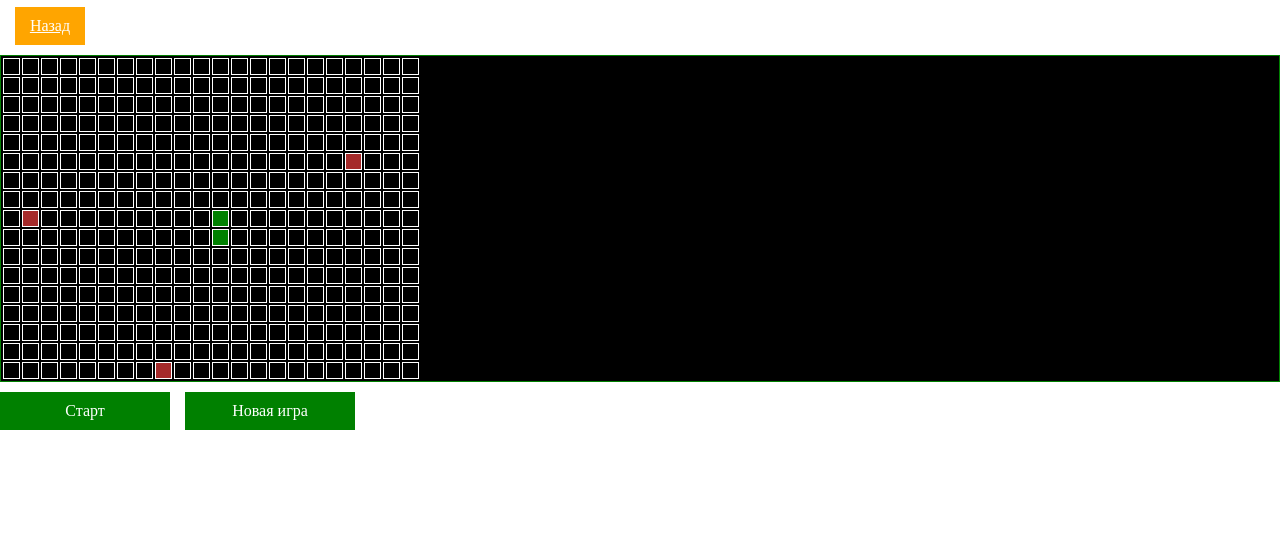
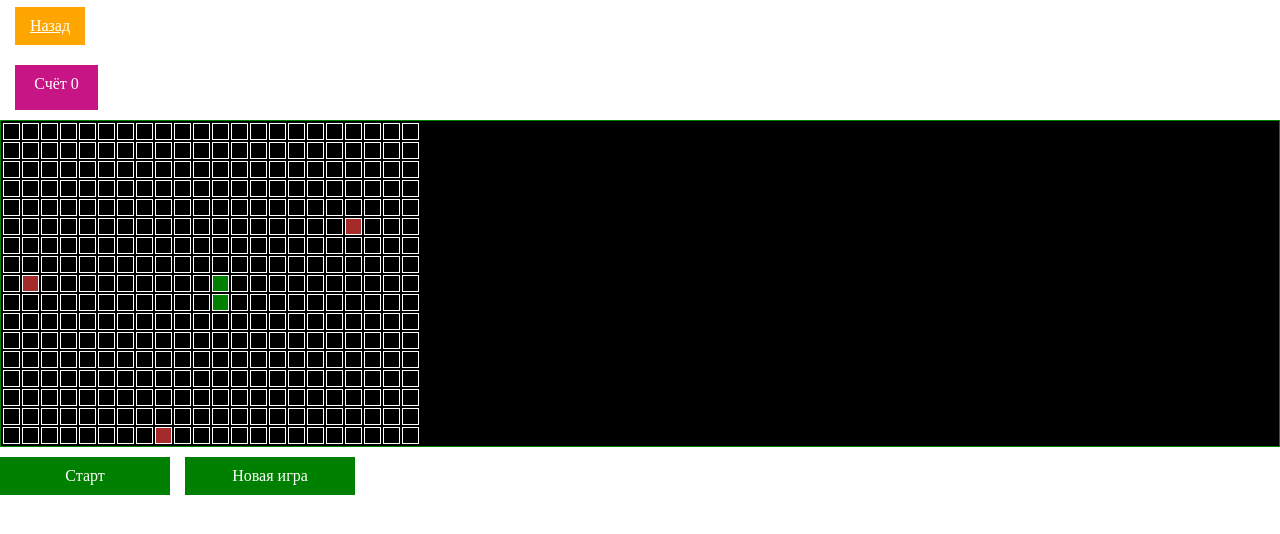
Before and after one commit to aleksandrdi/learnjs, a plain HTML site: page Desktop/Lessons_Dobychin/zmeika.html in a window 1280 px wide. Both pictures are taken after a click on the element "Старт". Shown: the part 40-574 px from the top of the page. Drawn offline with Linux system fonts and the light colour scheme.

Commit message:
add score

```diff
--- a/Desktop/Lessons_Dobychin/css/zmeika.css
+++ b/Desktop/Lessons_Dobychin/css/zmeika.css
@@ -21,6 +21,7 @@
 #snake_field {
     background: black;
     border: 1px solid green;
+    clear: left;
 }
 
 #snake_start,
@@ -35,9 +36,27 @@
     cursor: pointer;
     margin-top: 10px;
     margin-right: 15px;
-
     float: left;
 }
+
+
+#score {
+    width: 63px;
+    height: 25px;
+    padding: 10px;
+    color: white;
+    background: mediumvioletred;
+    text-align: center;
+    cursor: pointer;
+    margin-top: 10px;
+    margin-right: 15px;
+    float: left;
+    margin-bottom: 10px;
+    margin-left: 15px;
+
+
+}
+
 td.game-table-cell {
     width: 15px;
     height: 15px;
--- a/Desktop/Lessons_Dobychin/js/zmeika.js
+++ b/Desktop/Lessons_Dobychin/js/zmeika.js
@@ -79,33 +79,39 @@
             else if (snakeDirection == "x+") {
                 newUnit = document.getElementsByClassName("cell-" + (coordX + 1) + "-" + coordY)[0];
             }
-
-            if (newUnit != undefined) {
+           // let foodcell = getAttribute("class").split(" ")[1];
+            if (newUnit != undefined  ) {
 
                 //добавляем новую часть змейки
                 newUnit.setAttribute("class", newUnit.getAttribute("class") + " snake-unit");
                 snake.push(newUnit);
 
+                let foodcell =  newUnit.getAttribute("class").split(" ")[2];
+                console.log(foodcell);
+                //очищаем хвост только если не натыкаемся на еду
+                if("food-unit" !=  foodcell){
+                    let removeSnake = snake.splice(0, 1)[0];
+                    let classes = removeSnake.getAttribute("class").split(" ");
+                    removeSnake.setAttribute("class", classes[0] + " " + classes[1])
 
-                //очищаем хвост
-                let removeSnake = snake.splice(0, 1)[0];
-                let classes = removeSnake.getAttribute("class").split(" ");
-                removeSnake.setAttribute("class", classes[0] + " " + classes[1])
+                } else{score++;} //если проехали еду, то довабляем счётчик
             } else {
                 finishTheGame();
             }
 
+            //проставляем счёт
+            addScore();
 
         }
     }
 
     function  addScore(){
 
-       // newUnit.setAttribute("class", newUnit.getAttribute("class") + " food-unit");
-        //if(){
-        newUnit.setAttribute("class", newUnit.getAttribute("class") + " food-unit");
 
-        score++;
+        let elem = document.getElementById("score");
+
+        document.createElement("p");
+        elem.innerText = "Счёт " + score;
 
     }
 
@@ -165,7 +171,7 @@
          respawn();
          snakeTimer = setInterval(moveSnake, snakeSpeed);
          foodTimer = setInterval(createFood, foodCreationSpeed);
-         addScore();
+
 
     }
 
--- a/Desktop/Lessons_Dobychin/zmeika.html
+++ b/Desktop/Lessons_Dobychin/zmeika.html
@@ -8,7 +8,7 @@
 <body>
 <h1 id="mainHead">Змейка</h1>
 <p><a class="back" href="index.html">Назад</a></p>
-<div id="score"></div>
+<div id="score">Счёт</div>
 <div id="snake_field"></div>
 <div id="snake_start">Старт</div>
 <div id="snake_renew">Новая игра</div>
```
